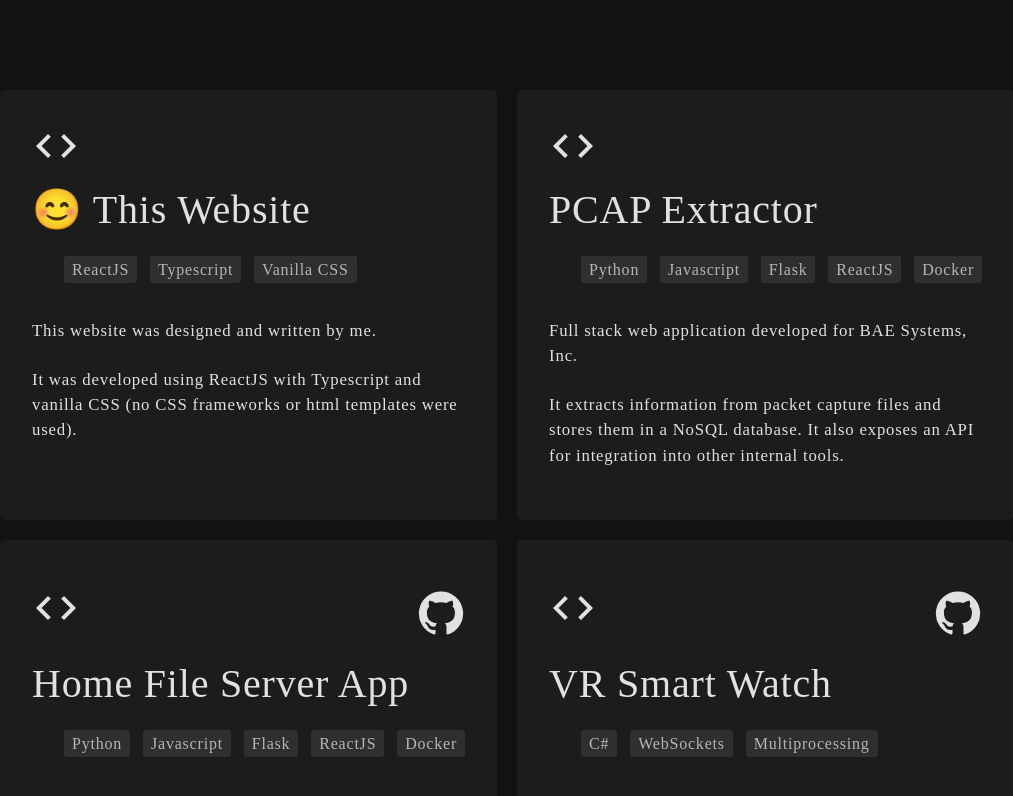
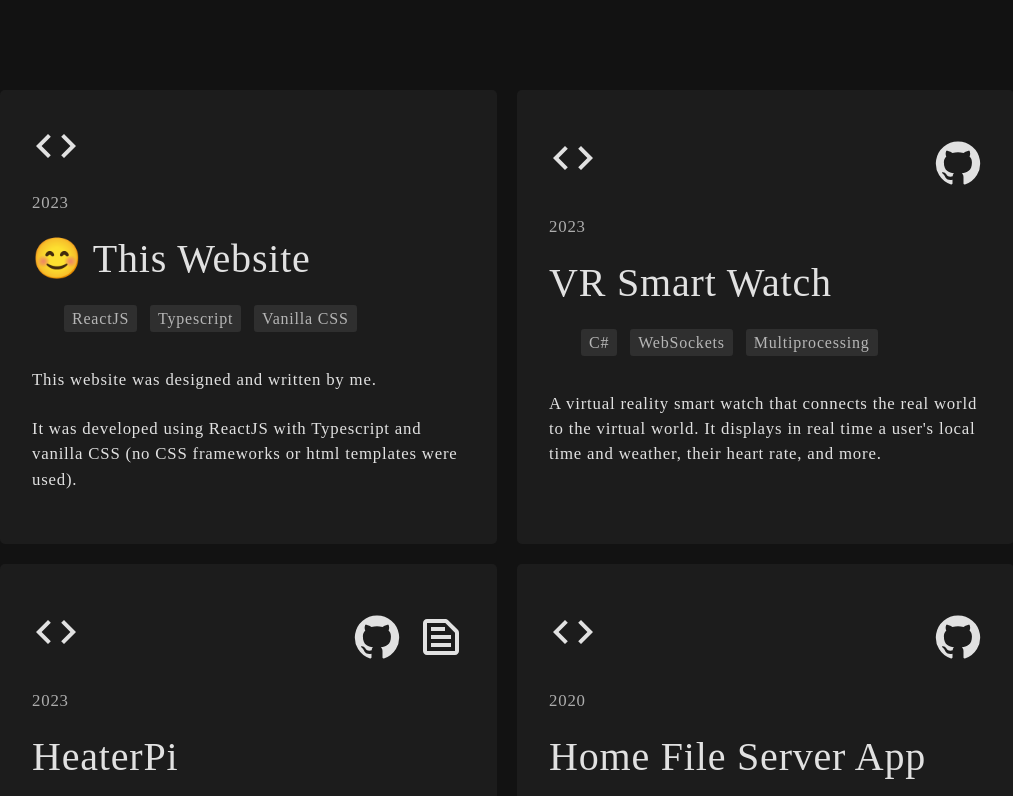
Before and after one commit to ItsNotCam/Portfolio-Site, a React (Vite) app: page / in a window 1280 px wide. Shown: the part 1960-2756 px from the top of the page, without its empty margins (170-1183 px from the left). Built offline with nearby package versions, Linux system fonts and the light colour scheme; the HTML template or start-up script is replaced by a standard one; a web font is replaced by a local one.

Commit message:
text size adjusting for mobile

```diff
--- a/src/pages/experience/Experience.tsx
+++ b/src/pages/experience/Experience.tsx
@@ -1,7 +1,7 @@
 import './_Experience.css';
 
 import { uuidv4 } from "../../utilities";
-import { EXPERIENCE } from "./ExperienceList";
+import { EXPERIENCE } from "./_ExperienceList";
 import ExperienceCard from "./ExperienceCard";
 
 export default function Experience(): JSX.Element {
--- a/src/pages/experience/ExperienceCard.tsx
+++ b/src/pages/experience/ExperienceCard.tsx
@@ -1,6 +1,6 @@
 import { useState } from "react";
 import { uuidv4 } from "../../utilities";
-import { IExperience } from "./ExperienceList";
+import { IExperience } from "./_ExperienceList";
 
 import { ArrowLeftOutlined, ArrowDropDownOutlined } from "@mui/icons-material";
 import { IconButton } from '@mui/material';
--- a/src/pages/experience/_Experience.css
+++ b/src/pages/experience/_Experience.css
@@ -85,4 +85,8 @@
   .experience-tag {
     font-size: 1em;
   }
+
+  .experience-description {
+    font-size: 1.2em;
+  }
 }
--- a/src/pages/projects/ProjectCard.tsx
+++ b/src/pages/projects/ProjectCard.tsx
@@ -3,7 +3,7 @@ import { CodeOutlined, ArrowLeftOutlined, ArrowDropDownOutlined } from "@mui/ico
 import { IconButton } from '@mui/material';
 
 import { ProjectCardLinks } from "./ProjectCardLinks";
-import { IProject } from "./ProjectList";
+import { IProject } from "./_ProjectList";
 import { uuidv4 } from "../../utilities";
 
 
@@ -51,6 +51,9 @@ export const ProjectCard = (props: IProjectCardProps): JSX.Element => {
         setReadmeContent={props.setReadmeContent}
       />
     </div>
+    <p className="project-date color-darker">
+      {PROJECT.year}
+    </p>
     {highlighted
       ? <h1 className="color-alt">{PROJECT.name}</h1>
       : <h1 className="color-light">{PROJECT.name}</h1>}
@@ -70,6 +73,9 @@ export const ProjectCard = (props: IProjectCardProps): JSX.Element => {
     <div className="project-card-sm-info">
       <div className="project-card-sm-header">
         <div className="project-card-header-l">
+          <span className="project-date color-darker">
+            {PROJECT.year}
+          </span>
           <h1 className="color-light">{PROJECT.name}</h1>
           <ul className="project-tags-sm">
             {PROJECT.tags.map(tag =>
--- a/src/pages/projects/ProjectCardLinks.tsx
+++ b/src/pages/projects/ProjectCardLinks.tsx
@@ -1,7 +1,7 @@
 import { useState } from "react";
 import { GitHub, LaunchOutlined, TextSnippetOutlined } from "@mui/icons-material";
 
-import { ILink } from "./ProjectList";
+import { ILink } from "./_ProjectList";
 import { styles } from './ProjectCard';
 
 export interface IProjectCardLinkProps {
--- a/src/pages/projects/Projects.tsx
+++ b/src/pages/projects/Projects.tsx
@@ -3,7 +3,7 @@ import './_Projects.css';
 import { useState } from "react";
 
 import { uuidv4 } from "../../utilities";
-import { PROJECTS } from "./ProjectList";
+import { PROJECTS } from "./_ProjectList";
 import { ProjectCard } from "./ProjectCard";
 import { ReadmeContent } from "./ReadmeContent";
 import {disableBodyScroll, enableBodyScroll} from 'body-scroll-lock';
--- a/src/pages/projects/ProjectList.ts
+++ b/src/pages/projects/_ProjectList.ts
@@ -1,7 +1,7 @@
 export interface IProject {
   name: string,
   month: string,
-  year: string,
+  year: number,
   description: Array<string>,
   company_link?: ILink,
   github_link?: ILink,
@@ -19,7 +19,7 @@ export const PROJECTS: Array<IProject> = [
   {
     name: "😊 This Website",
     month: "Oct",
-    year: "2023",
+    year: 2023,
     description: [`
       This website was designed and written by me.`,`It was developed using ReactJS with Typescript and
       vanilla CSS (no CSS frameworks or html templates were used).
@@ -27,21 +27,33 @@ export const PROJECTS: Array<IProject> = [
     tags: [ "ReactJS", "Typescript", "Vanilla CSS" ],
   },
   {
-    name: "PCAP Extractor",
-    month: "Dec",
-    year: "2019",
+    name: "VR Smart Watch",
+    month: "June",
+    year: 2023,
     description: [`
-      Full stack web application developed for BAE Systems, Inc.`,
-      `It extracts information from packet capture files
-      and stores them in a NoSQL database. It also exposes an API for integration into other internal tools.
+      A virtual reality smart watch that connects the real world to the virtual world.
+      It displays in real time a user's local time and weather, their heart rate, and more.
     `],
-    company_link: {name: "BAE Systems, Inc.", link: "https://www.baesystems.com/en/home"},
-    tags: [ "Python", "Javascript", "Flask", "ReactJS", "Docker" ]
+    tags: [ "C#", "WebSockets", "Multiprocessing" ],
+    github_link: {
+      name: "Repo",
+      link: "https://github.com/ItsNotCam/BitwatchVR"
+    }
+  },
+  {
+    name: "HeaterPi",
+    month: "September",
+    year: 2023,
+    description: [`Full stack web application that controls the temperature in a room using a Raspberry Pi and a standard space heater.`,`Uses websockets for
+    real-time communication between the client and the device.`],
+    tags: [ "Python", "Typescript", "ReactJS" ],
+    readme_link: { name: "Readme", link: "https://raw.githubusercontent.com/ItsNotCam/HeaterPi-Server/master/README.md" },
+    github_link:  { name: "Repo", link: "https://github.com/ItsNotCam/HeaterPi-Server" },
   },
   {
     name: "Home File Server App",
     month: "January",
-    year: "2020",
+    year: 2020,
     description: [`
       Containerized full stack web application that allows me to manipulate the file
       system of my home server.
@@ -53,23 +65,21 @@ export const PROJECTS: Array<IProject> = [
     }
   },
   {
-    name: "VR Smart Watch",
-    month: "June",
-    year: "2022",
+    name: "PCAP Extractor",
+    month: "Dec",
+    year: 2019,
     description: [`
-      A virtual reality smart watch that connects the real world to the virtual world.
-      It displays in real time a user's local time and weather, their heart rate, and more.
+      Full stack web application developed for BAE Systems, Inc.`,
+      `It extracts information from packet capture files
+      and stores them in a NoSQL database. It also exposes an API for integration into other internal tools.
     `],
-    tags: [ "C#", "WebSockets", "Multiprocessing" ],
-    github_link: {
-      name: "Repo",
-      link: "https://github.com/ItsNotCam/BitwatchVR"
-    }
+    company_link: {name: "BAE Systems, Inc.", link: "https://www.baesystems.com/en/home"},
+    tags: [ "Python", "Javascript", "Flask", "ReactJS", "Docker" ]
   },
   {
     name: "\'Coordinates Book\' Minecraft Mod",
     month: "June",
-    year: "2019",
+    year: 2019,
     description: [`
       Modification for the popular video game Minecraft.`,
       `This automates the process of saving your favorite locations
@@ -84,15 +94,5 @@ export const PROJECTS: Array<IProject> = [
       link: "https://raw.githubusercontent.com/ItsNotCam/MC-Coordinates-Book/master/README.md",
       name: "Readme"
     }
-  },
-  {
-    name: "HeaterPi",
-    month: "September",
-    year: "2023",
-    description: [`Full stack web application that controls the temperature in a room using a Raspberry Pi and a standard space heater.`,`Uses websockets for
-    real-time communication between the client and the device.`],
-    tags: [ "Python", "Typescript", "ReactJS" ],
-    readme_link: { name: "Readme", link: "https://raw.githubusercontent.com/ItsNotCam/HeaterPi-Server/master/README.md" },
-    github_link:  { name: "Repo", link: "https://github.com/ItsNotCam/HeaterPi-Server" },
   }
 ]
--- a/src/pages/projects/_Projects.css
+++ b/src/pages/projects/_Projects.css
@@ -159,7 +159,8 @@
   }
 
   .project-card-sm p {
-    font-size: 1.75em;
+    font-size: 1.4em;
+    text-size-adjust: 170%;
   }
 
   .project-list {
@@ -244,3 +245,8 @@
   transition: all 0.5s;
   overflow-y: hidden;
 }
+
+.project-date {
+  font-size: 1em;
+  font-size-adjust: 100%;
+}
```
Also changed, not shown: src/pages/experience/_ExperienceList.ts (renamed from src/pages/experience/ExperienceList.ts).
